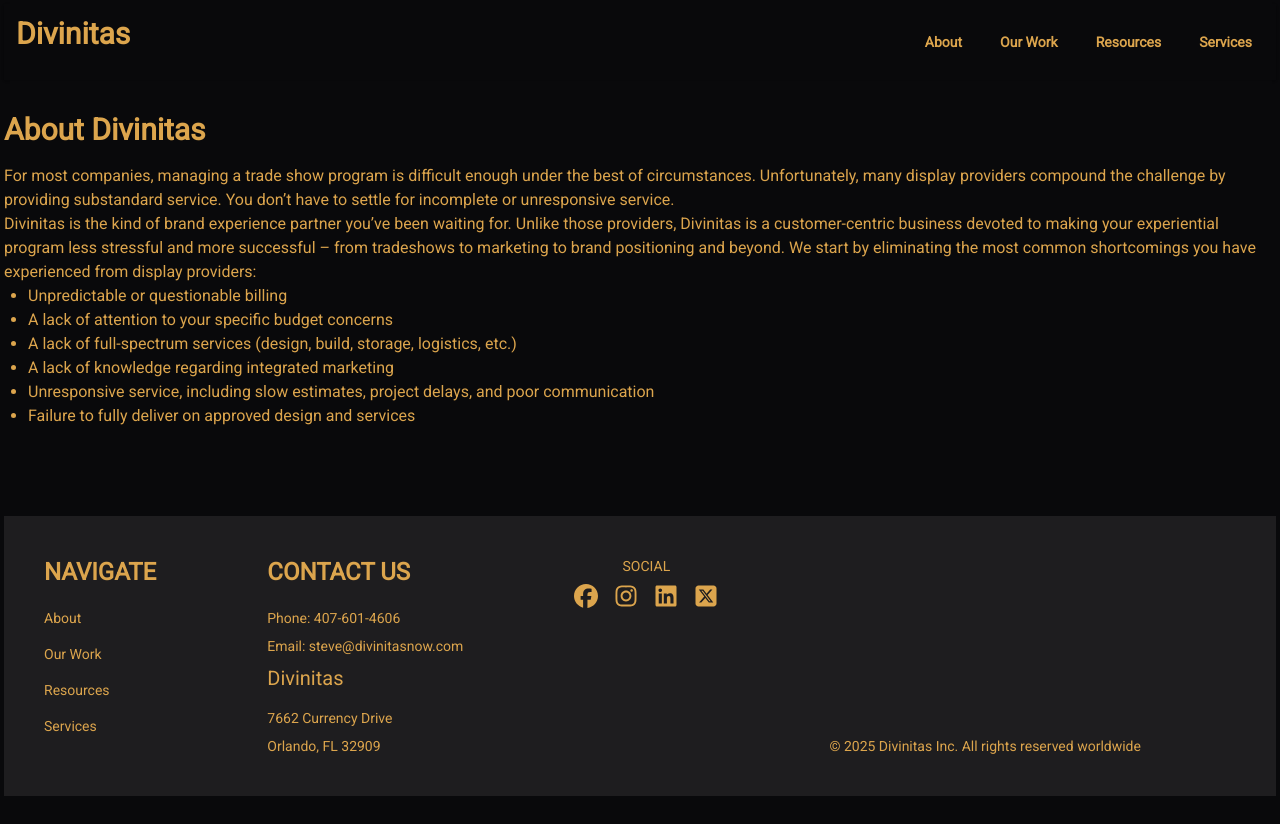
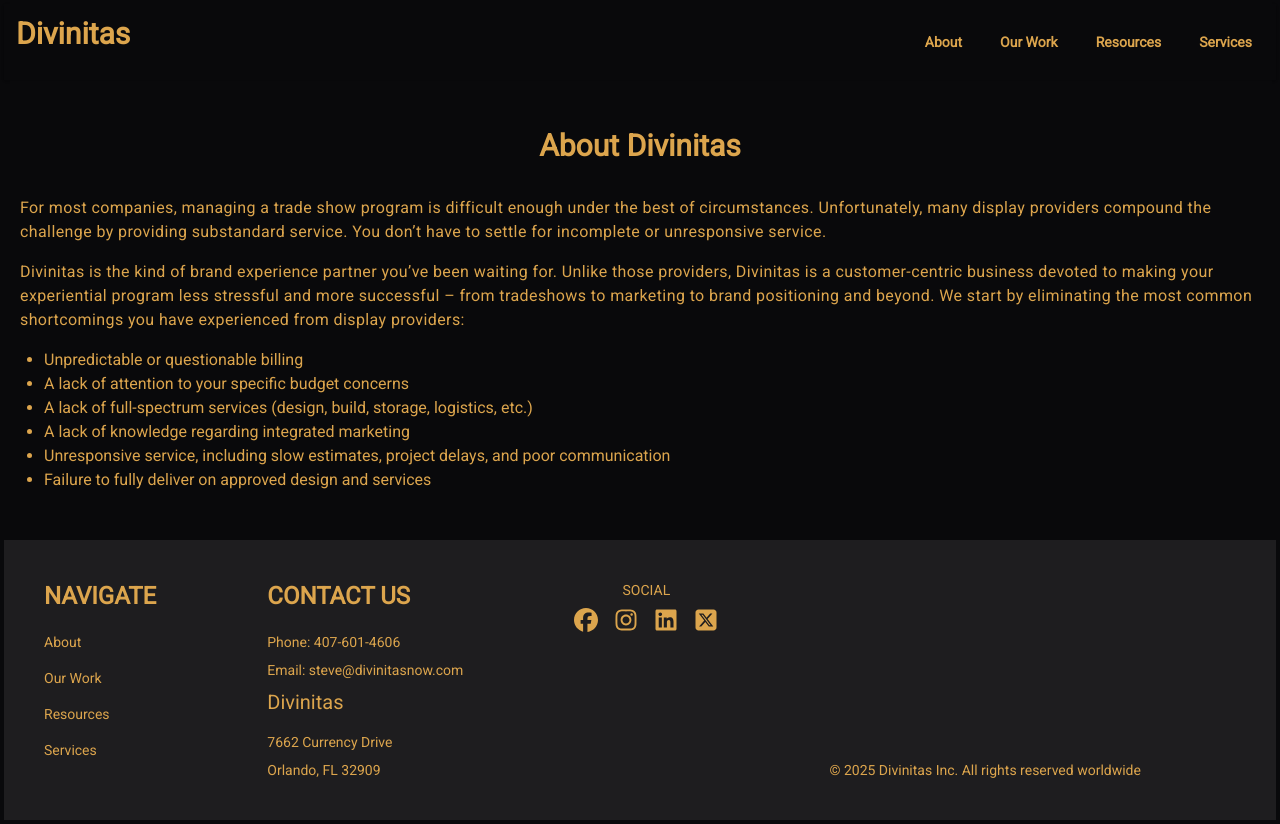
Before and after one commit to JGuzman87/divinitas, a Next.js app: page /about in a window 1280 px wide. Before the commit the page ends 800 px from the top, so only its background shows below. Built offline with nearby package versions, Linux system fonts and the light colour scheme.

Commit message:
adjusted spacing on main page

```diff
--- a/app/about/page.js
+++ b/app/about/page.js
@@ -13,15 +13,16 @@ const AboutPage = () => {
         animate={{ opacity: 1, y: 0 }}
         exit={{ opacity: 0, y: -20 }}
         transition={{ duration: 0.5 }}
+        className="flex flex-col gap-4 p-4 "
       >
-        <h1 className="font-roboto">About Divinitas</h1>
-        <p>
+        <h1 className="font-roboto self-center">About Divinitas</h1>
+        <p className="tracking-wide">
           For most companies, managing a trade show program is difficult enough
           under the best of circumstances. Unfortunately, many display providers
           compound the challenge by providing substandard service. You don’t
           have to settle for incomplete or unresponsive service.
         </p>
-        <p>
+        <p className="tracking-wide">
           Divinitas is the kind of brand experience partner you’ve been waiting
           for. Unlike those providers, Divinitas is a customer-centric business
           devoted to making your experiential program less stressful and more
--- a/components/Nav.jsx
+++ b/components/Nav.jsx
@@ -52,7 +52,7 @@ const Nav = () => {
             aria-label="close sidebar"
             className="drawer-overlay"
           ></label>
-          <ul className="menu bg-base-200 text-base-content min-h-full w-80 p-4">
+          <ul className="menu bg-base-200 text-base-content min-h-full w-80 p-4 capitalize">
             {/* Sidebar content here */}
             {linkArr.map((link) => (
               <li key={link}>
```
